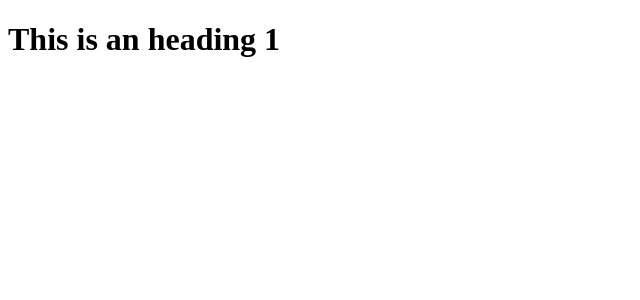
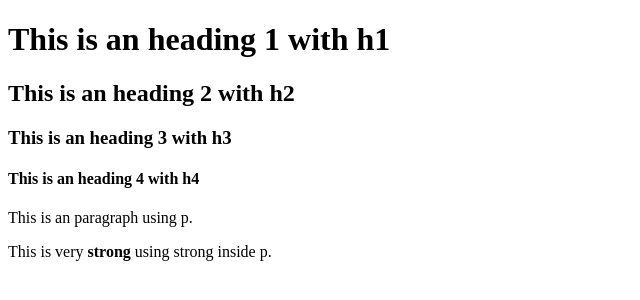
Before and after one commit to yousifabdo2007yousif-sys/yousif-website, a plain HTML site: page practice-html.html in a window 1280 px wide. Shown: the whole page, without its empty margins (0-640 px from the left). Drawn offline with Linux system fonts and the light colour scheme.

Commit message:
Add files via upload

```diff
--- a/practice-html.html
+++ b/practice-html.html
@@ -7,7 +7,17 @@
 </div>
 
 <div class="text">
-    <h1>This is an heading 1</h1>
+    <h1>This is an heading 1 with h1</h1>
+
+    <h2>This is an heading 2 with h2</h2>
+
+    <h3>This is an heading 3 with h3</h3>
+
+    <h4>This is an heading 4 with h4</h4>
+
+    <p>This is an paragraph using p.</p>
+
+    <p>This is very <strong>strong</strong> using strong inside p.</p>
 </div>
 
 </html>
```
